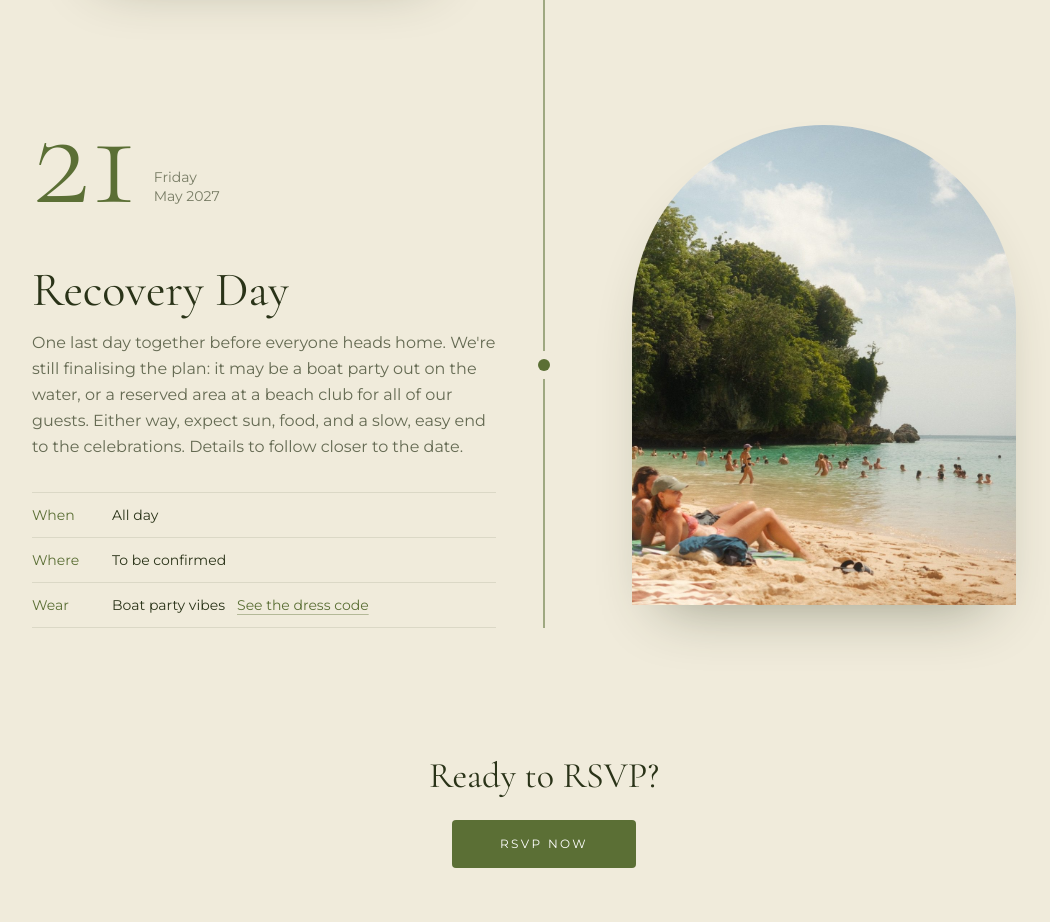
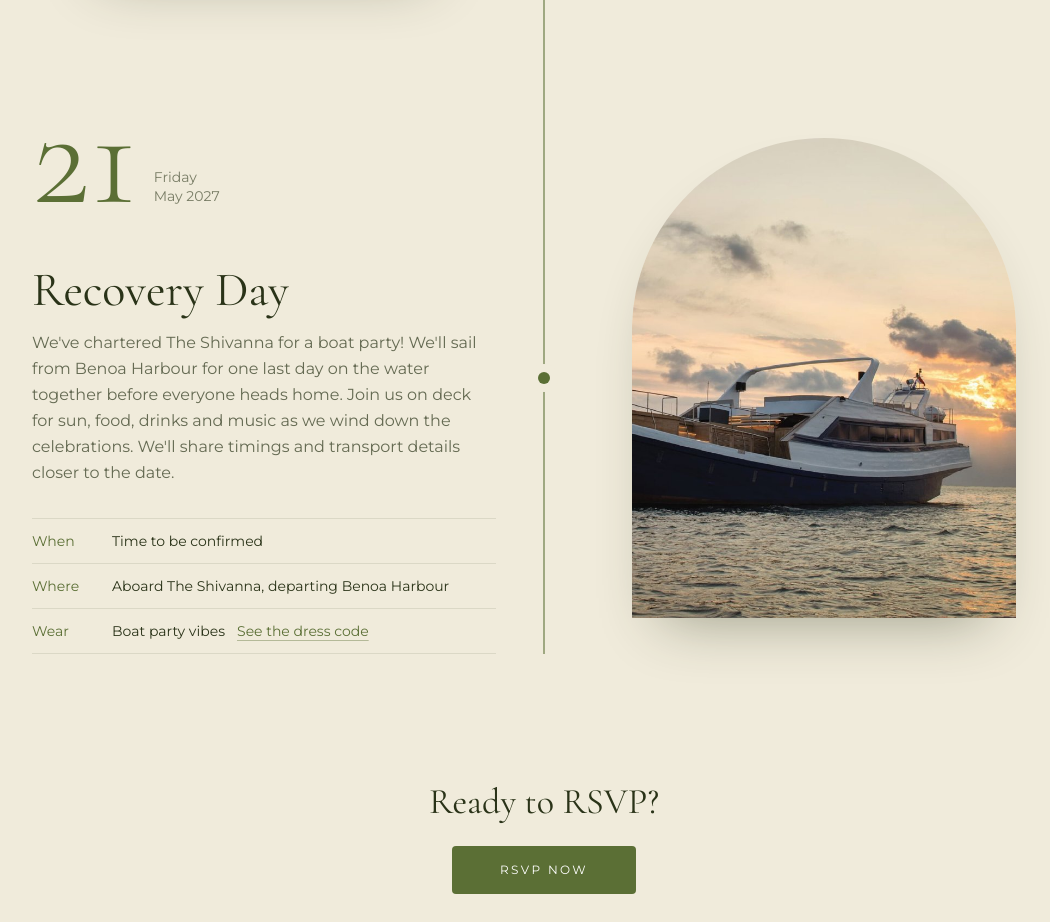
Before and after one commit to dinalp/wedding-website, a Next.js app: page / in a window 1280 px wide. Shown: the part 5980-6902 px from the top of the page, without its empty margins (96-1146 px from the left). Built offline with nearby package versions, Linux system fonts and the light colour scheme.

Commit message:
Recovery Day confirmed: boat party aboard The Shivanna (itinerary, dress code, RSVP) with Shivanna photo

```diff
--- a/src/app/dress-code/page.tsx
+++ b/src/app/dress-code/page.tsx
@@ -82,7 +82,7 @@ const EVENTS: DressCodeEvent[] = [
     id: "recovery-day",
     day: "Friday 21 May",
     title: "Recovery Day",
-    venue: "Venue to be confirmed",
+    venue: "Aboard The Shivanna, Benoa Harbour",
     code: "Boat party vibes – light, breezy, and easy to move in. Save your sarees for the wedding!",
     looks: [{ label: "For her" }, { label: "For him" }],
   },
--- a/src/app/rsvp/current/page.tsx
+++ b/src/app/rsvp/current/page.tsx
@@ -33,8 +33,8 @@ const EVENTS = [
   {
     key: "recoveryDay" as const,
     label: "Recovery Day",
-    detail: "May 21 · All day",
-    description: "A relaxed final day together — plans to be confirmed",
+    detail: "May 21 · Time to be confirmed",
+    description: "Private boat party aboard The Shivanna, departing Benoa Harbour",
   },
 ];
 
--- a/src/components/schedule.tsx
+++ b/src/components/schedule.tsx
@@ -54,12 +54,13 @@ const DAYS = [
     date: "21",
     weekday: "Friday",
     title: "Recovery Day",
-    photo: "/photos/bali-v2-3.jpg",
-    alt: "A white-sand Bali beach and turquoise water",
-    body: "One last day together before everyone heads home. We're still finalising the plan: it may be a boat party out on the water, or a reserved area at a beach club for all of our guests. Either way, expect sun, food, and a slow, easy end to the celebrations. Details to follow closer to the date.",
+    photo: "/photos/shivanna.jpg",
+    alt: "The Shivanna, a phinisi-style yacht, on the water off Bali at sunset",
+    objectPosition: "85% 50%",
+    body: "We've chartered The Shivanna for a boat party! We'll sail from Benoa Harbour for one last day on the water together before everyone heads home. Join us on deck for sun, food, drinks and music as we wind down the celebrations. We'll share timings and transport details closer to the date.",
     details: [
-      ["When", "All day"],
-      ["Where", "To be confirmed"],
+      ["When", "Time to be confirmed"],
+      ["Where", "Aboard The Shivanna, departing Benoa Harbour"],
     ],
     wear: "Boat party vibes",
     dressCode: "recovery-day",
@@ -124,6 +125,7 @@ export default function Schedule() {
                       sizes="(min-width: 768px) 384px, 100vw"
                       quality={85}
                       className="object-cover"
+                      style={"objectPosition" in day ? { objectPosition: day.objectPosition } : undefined}
                     />
                   </div>
                 </div>
```
Also changed, not shown: public/photos/shivanna.jpg (added).
